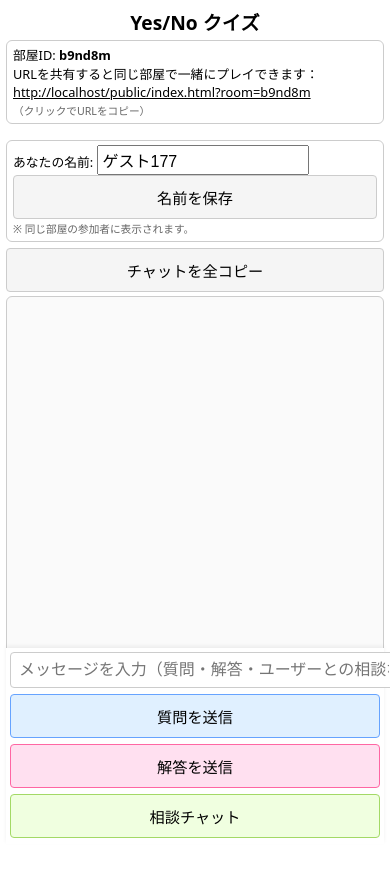
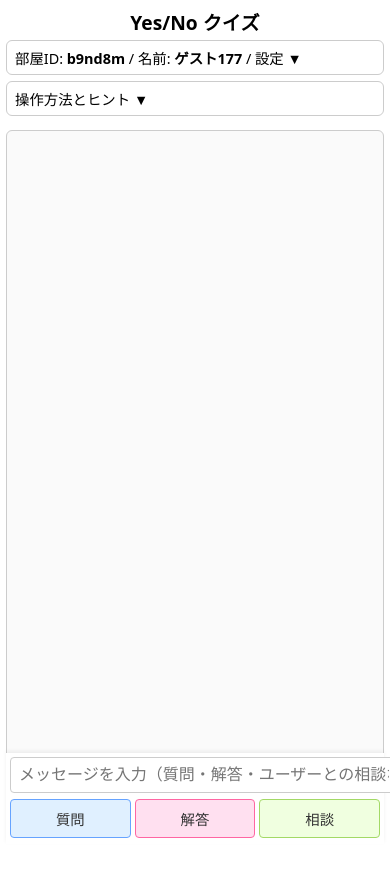
Before and after one commit to hogehogepiyopiyo/yesnogame, a website: page public/index.html in a window 390 px wide. Drawn offline with Linux system fonts and the light colour scheme; no server answers.

Commit message:
UI修正とメニューの追加

```diff
--- a/public/index.html
+++ b/public/index.html
@@ -22,6 +22,45 @@
     text-align: center;
     margin: 6px 0 10px;
   }
+
+  /* PC デフォルトでは #page は普通のブロック要素 */
+  #page {
+    /* スマホでのみ flex にする（後述の @media 内で上書き） */
+  }
+
+  /* ===== モバイルメニュー（設定／操作方法） ===== */
+  #mobile-menus {
+    margin-bottom: 8px;
+  }
+
+  #settings-details,
+  #howto-details {
+    margin-bottom: 6px;
+    border: 1px solid #ccc;
+    border-radius: 6px;
+    background: #fff;
+  }
+
+  #settings-summary,
+  #howto-details > summary {
+    padding: 6px 8px;
+    cursor: pointer;
+    font-size: 0.9rem;
+    list-style: none;
+  }
+
+  #settings-summary::-webkit-details-marker,
+  #howto-details > summary::-webkit-details-marker {
+    display: none; /* ブラウザデフォルトの > アイコンを消す */
+  }
+
+  #settings-body,
+  #howto-body {
+    padding: 4px 8px 8px;
+    border-top: 1px solid #eee;
+  }
+
+  /* ===== 部屋情報 ===== */
   #room-info {
     margin-bottom: 10px;
     padding: 8px;
@@ -30,11 +69,14 @@
     background: #fff;
     border-radius: 6px;
   }
+
   #room-url {
     cursor: pointer;
     text-decoration: underline;
     word-break: break-all;
   }
+
+  /* ===== 名前ブロック（入力＋ボタンを横並び） ===== */
   #name-area {
     margin: 10px 0;
     padding: 8px;
@@ -43,17 +85,28 @@
     background: #fff;
     border-radius: 6px;
   }
+
+  #name-area-main {
+    display: flex;
+    align-items: center;
+    gap: 8px;
+    flex-wrap: wrap;
+  }
+
   #name-input {
     padding: 4px;
     font-size: 1rem;
     width: 200px;
     max-width: 100%;
+    flex: 1;
+    min-width: 0;
   }
 
-    /* PC デフォルトでは #page は普通のブロック要素 */
-    #page {
-      /* min-height や flex は付けない */
+  #name-save-btn {
+    white-space: nowrap;
   }
+
+  /* ===== チャットログ ===== */
 
   /* PC デフォルトでは高さ 400px のチャット領域 */
   #log {
@@ -69,33 +122,41 @@
 
   #log-toolbar {
     display: flex;
-      flex-direction: column;   /* 縦並びにする */
-      align-items: flex-end;    /* 右寄せにする */
+    flex-direction: column;
+    align-items: flex-end;
     margin-bottom: 4px;
-      gap: 4px;                 /* ボタンとテキストの縦の間隔 */
+    gap: 4px;
     font-size: 0.85rem;
   }
 
   .btn-copy {
-      background: #eee8ff;
-      border-color: #aa88ff;
+    background: #f7f4ff;
+    border-color: #c4b1ff;
+    font-size: 0.8rem;
+    padding: 4px 8px;
   }
+
+  /* ===== メッセージ ===== */
   .msg {
     margin-bottom: 6px;
     font-size: 0.95rem;
   }
+
   .msg-me {
     color: #0044aa; /* 自分（青系） */
   }
+
   .msg-other {
     color: #aa6600; /* 他人（オレンジ系） */
   }
+
   .msg-free {
     background: #fff8e1;           /* 薄いクリーム色の背景 */
     border-left: 3px solid #ffb300;/* 左に黄色い線 */
     padding: 2px 4px;
     border-radius: 3px;
   }
+
   .msg-bot {
     color: #004422;
     background: #e5f5e5;
@@ -103,19 +164,24 @@
     padding: 6px 8px;
     border-radius: 4px;
   }
+
   .bot-name {
     font-weight: bold;
     margin-bottom: 4px;
   }
+
   .bot-body {
     font-size: 0.95rem;
   }
+
   .bot-line {
     margin: 1px 0;
   }
+
   .bot-tag-line {
     margin: 2px 0;
   }
+
   .bot-tag {
     display: inline-block;
     font-size: 0.75rem;
@@ -126,21 +192,27 @@
     border: 1px solid #cccccc;
     vertical-align: middle;
   }
+
   .bot-tag-mvp {
     border-color: #e6a700;
   }
+
   .bot-tag-point {
     border-color: #0088cc;
   }
+
   .bot-tag-text {
     vertical-align: middle;
   }
+
+  /* ===== 入力フォーム／ボタン ===== */
   #form {
     display: flex;
     gap: 8px;
     align-items: center;
     margin-top: 4px;
   }
+
   #input {
     flex: 1;
     padding: 8px;
@@ -149,6 +221,7 @@
     border: 1px solid #ccc;
     background: #fff;
   }
+
   .btn {
     padding: 8px 12px;
     font-size: 0.9rem;
@@ -157,19 +230,37 @@
     border: 1px solid #ccc;
     background: #f5f5f5;
     white-space: nowrap;
+    color: #333;
+    -webkit-appearance: none;
+    appearance: none;
   }
+
   .btn-question {
     background: #e0f0ff;
     border-color: #66a3ff;
   }
+
   .btn-answer {
     background: #ffe0f0;
     border-color: #ff66a3;
   }
+
   .btn-talk {
     background: #f0ffe0;
     border-color: #a3d966;
   }
+
+  /* 質問／解答／相談ボタンを横並びにする行 */
+  #button-row {
+    display: flex;
+    gap: 4px;
+  }
+
+  #button-row .btn {
+    flex: 1;
+    width: auto; /* flex ベースに任せる */
+  }
+
   small {
     color: #666;
   }
@@ -185,6 +276,7 @@
     color: #b30000;
     font-size: 0.9rem;
   }
+
   #error-banner strong {
     margin-right: 6px;
   }
@@ -235,15 +327,26 @@
       box-shadow: 0 -2px 4px rgba(0, 0, 0, 0.06); /* 上側にごく薄い影 */
     }
 
+    /* スマホでは「入力欄の下に横3つ」 */
+    #form .btn {
+      flex: 1;
+    }
+
     #input {
       width: 100%;
     }
 
     .btn {
-        width: 100%;
+      width: 100%;        /* 1カラム配置時用（button-row の中では width:auto に上書き） */
       text-align: center;
-        font-size: 0.95rem;
-        padding: 10px 12px;
+      font-size: 0.9rem;
+      padding: 8px 12px;
+    }
+
+    #button-row .btn {
+      font-size: 0.9rem;
+      padding: 8px 4px;
+      width: auto;        /* 横3つで均等 */
     }
 
     #log-toolbar {
@@ -254,17 +357,20 @@
     #log-toolbar small {
       display: none;
     }
+
+    /* 部屋IDと名前ブロックの説明テキストはスマホでは非表示 */
+    #room-info small,
+    #name-area small {
+      display: none;
     }
-
-
-
-
+  }
   </style>
 </head>
 
 
 <body>
   <h1>Yes/No クイズ</h1>
+
 
   <!-- エラーメッセージ表示用 -->
   <div id="error-banner">
@@ -275,6 +381,20 @@
   <!-- ここからpageで囲む -->
   <div id="page">
 
+
+  <!-- スマホ用 上部メニュー（PCでは見た目だけ変える想定） -->
+  <div id="mobile-menus">
+    <!-- 設定パネル -->
+    <details id="settings-details">
+      <summary id="settings-summary">
+        部屋ID: <strong><span id="summary-room-id">----</span></strong>
+        / 名前: <strong><span id="summary-name">----</span></strong>
+        / 設定 <strong>▼</strong>
+      </summary>
+
+      <div id="settings-body">
+
+
   <div id="room-info">
     <div>部屋ID: <strong id="room-id"></strong></div>
     <div>
@@ -284,11 +404,12 @@
     </div>
   </div>
 
+
   <div id="name-area">
-    <div>
-      あなたの名前:
+    <div id="name-area-main">
+      <span>名前:</span>
       <input id="name-input" type="text" placeholder="例: 太郎" />
-      <button id="name-save-btn" type="button" class="btn">名前を保存</button>
+      <button id="name-save-btn" type="button" class="btn">保存</button>
     </div>
     <small>※ 同じ部屋の参加者に表示されます。</small>
   </div>
@@ -300,6 +421,41 @@
     <small>（チャットログをクリップボードにコピー）</small>
   </div>
 
+      </div>
+    </details>
+
+    <!-- 操作方法パネル -->
+    <details id="howto-details">
+      <summary>操作方法とヒント <strong>▼</strong></summary>
+      <div id="howto-body">
+        <p><ul>
+<li>遊ぶテーマの番号を送信するとスタート</li>
+<li>「質問」ボタン：はい/いいえで答えられる質問を送信</li>
+<li>「解答」ボタン：正解だと思う単語を送信</li>
+<li>「相談」ボタン：同じ部屋の参加者だけでチャットしたいときは「相談」ボタンで送信<br>
+（相談ボタンで送信すると、GPTはその内容を無視します）</li>
+        <li>MVP / POINT：GPTが特に良かった質問やポイントをタグ付きで表示します。</li>
+
+</p>
+        <p></p>
+        <p><strong>▼ AIに質問するときのヒント</strong></p>
+<p>AIのモデルは、” <strong>llama-3.3-70b-versatile</strong> ”です。だいぶうっかりさんです。<br>よくうそをついちゃうので、質問するときは気を遣ってあげてね。</p>
+<p>質問文のコツ（検証中）
+<ul>
+<li>文末を「～ですか？」「～がありますか？」に統一<br>（「～ではありませんか？」みたいな否定疑問文は苦手）</li>
+<li>なるべく正式名称を用いる<br>（俗称や略語は誤解されたり理解できないかも）</li>
+<li>曖昧な言葉や主観的な表現を避ける<br>（「最近」「たまに」みたいな言葉は解釈がブレやすい）</li>
+<li>一度に質問する内容は1つだけにする<br>（条件を細分化すると矛盾が起こりにくい）</li>
+</ul>
+
+</p>
+
+      </div>
+    </details>
+  </div>
+
+
+
   <div id="log"></div>
 
   <form id="form">
@@ -309,9 +465,11 @@
       placeholder="メッセージを入力（質問・解答・ユーザーとの相談など）"
       autocomplete="off"
     />
-    <button type="submit" class="btn btn-question" id="ask-btn">質問を送信</button>
-    <button type="button" class="btn btn-answer" id="answer-btn">解答を送信</button>
-    <button type="button" class="btn btn-talk" id="talk-btn">相談チャット</button>
+    <div id="button-row">
+    <button type="submit" class="btn btn-question" id="ask-btn">質問</button>
+    <button type="button" class="btn btn-answer" id="answer-btn">解答</button>
+    <button type="button" class="btn btn-talk" id="talk-btn">相談</button>
+    </div>
   </form>
 
 
@@ -382,7 +540,19 @@
 
     let myName = loadMyName();
     nameInput.value = myName;
+    const settingsDetails = document.getElementById("settings-details");
+    const howtoDetails = document.getElementById("howto-details");
+    const summaryRoomSpan = document.getElementById("summary-room-id");
+    const summaryNameSpan = document.getElementById("summary-name");
 
+    // 部屋IDを summary に反映
+    summaryRoomSpan.textContent = roomId;
+
+    // 名前も初期値を反映
+    summaryNameSpan.textContent = myName;
+
+
+// ここより後ろで nameSaveBtn のイベントを登録する
     nameSaveBtn.addEventListener("click", () => {
       const val = nameInput.value.trim();
       if (!val) {
@@ -392,7 +562,23 @@
       myName = val;
       localStorage.setItem(LOCAL_STORAGE_KEY, myName);
       alert("名前を「" + myName + "」に設定しました。");
+
+      // 追加：summary 表示も更新
+      summaryNameSpan.textContent = myName;
+
     });
+
+
+// 画面幅に関係なく、初期状態は両方とも閉じる
+function setupDetailsOpenState() {
+  settingsDetails.open = false;
+  howtoDetails.open = false;
+}
+
+    setupDetailsOpenState();
+
+
+
 
     // ==== エラーメッセージ表示/非表示 ====
     function showError(message) {
```
Lines whose indentation alone changed are shown as unchanged.
